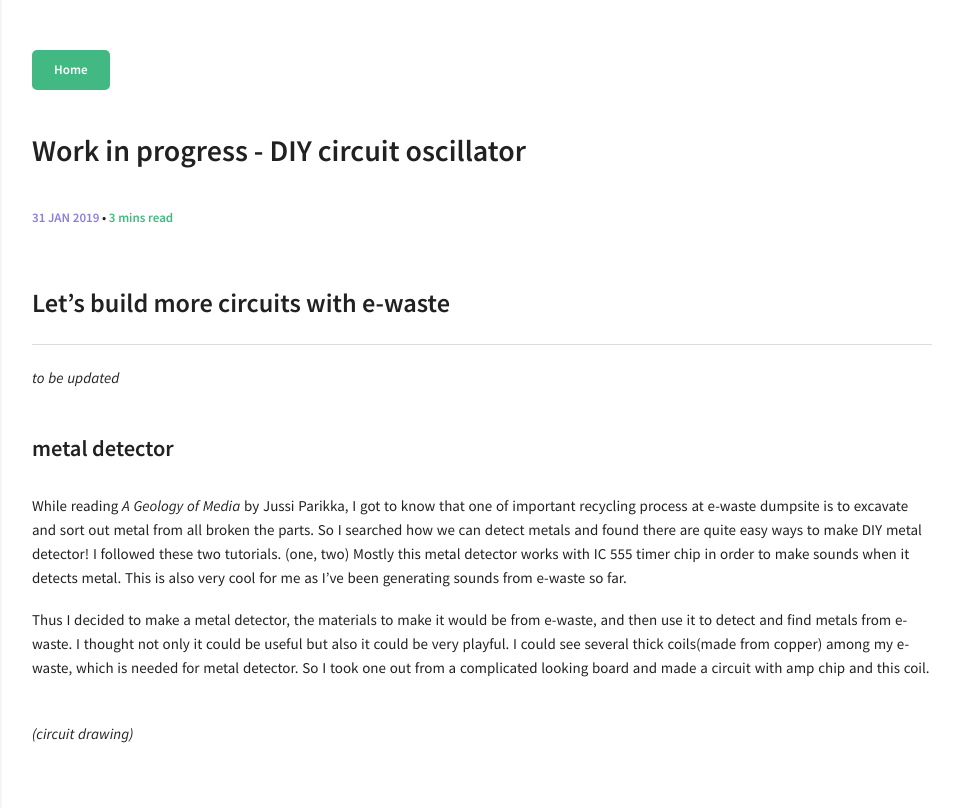
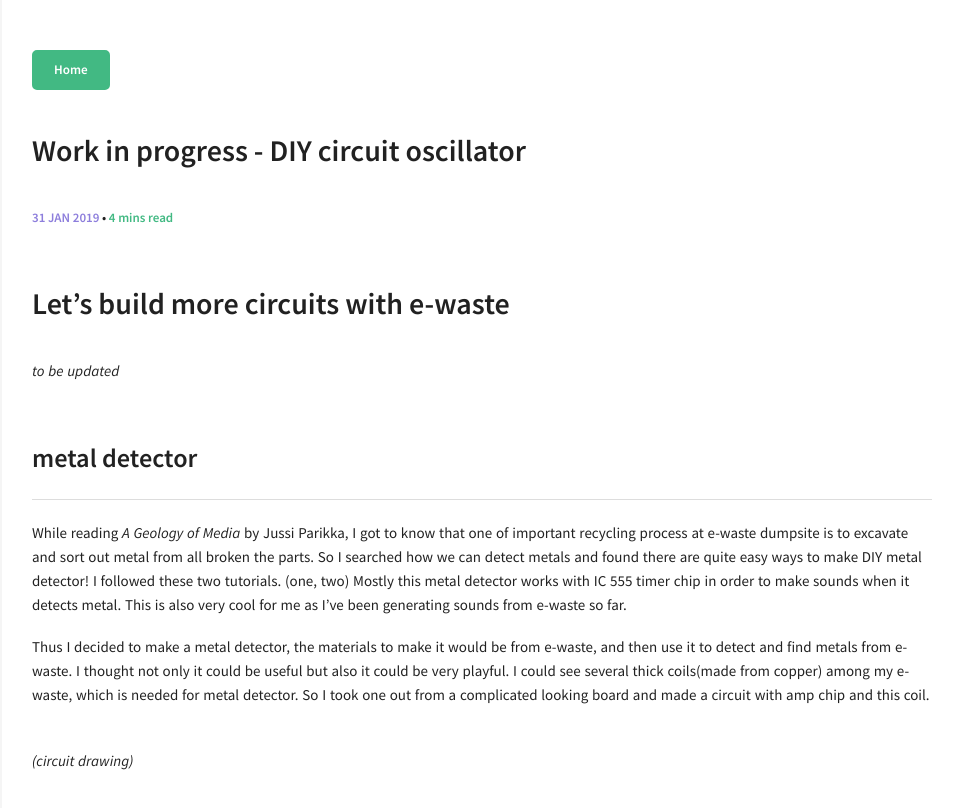
Before and after one commit to lucid2713/blog, a Jekyll site: the page built from _posts/2019-01-31-work-in-progress-diy-circuit-oscillator.md, in a window 1280 px wide, cut to the strip 0-808 px from the top of the page. Shown: the whole strip, without its empty margins (318-1278 px from the left). Built offline with Jekyll 4.4.1, drawn with Linux system fonts in a browser that asks for light colours; some of the changed text lies outside the part shown.

Commit message:
post update

```diff
--- a/_posts/2019-01-31-work-in-progress-diy-circuit-oscillator.md
+++ b/_posts/2019-01-31-work-in-progress-diy-circuit-oscillator.md
@@ -1,112 +1,151 @@
 ---
 layout: post
 title: Work in progress - DIY circuit oscillator
-excerpt: "building circuit oscillator"
-tags: [e-waste, instrument, handmade electronics]
-categories: [work, research]
-modified: 2019-02-04
-
+excerpt: building circuit oscillator
+tags:
+  - e-waste
+  - instrument
+  - handmade electronics
+categories:
+  - work
+  - research
+modified: 2019-02-12T00:00:00.000Z
 ---
 
-## Let's build more circuits with e-waste
+# Let's build more circuits with e-waste
 
-*to be updated*
+_to be updated_
 
-### metal detector
-While reading *A Geology of Media* by Jussi Parikka, I got to know that one of important recycling process at e-waste dumpsite is to excavate and sort out metal from all broken the parts. So I searched how we can detect metals and found there are quite easy ways to make DIY metal detector! I followed these two tutorials. (one, two)
-Mostly this metal detector works with IC 555 timer chip in order to make sounds when it detects metal. This is also very cool for me as I've been generating sounds from e-waste so far.
+## metal detector
 
-Thus I decided to make a metal detector, the materials to make it would be from e-waste, and then use it to detect and find metals from e-waste. I thought not only it could be useful but also it could be very playful.
-I could see several thick coils(made from copper) among my e-waste, which is needed for metal detector. So I took one out from a complicated looking board and made a circuit with amp chip and this coil.
-<br><br>
+While reading _A Geology of Media_ by Jussi Parikka, I got to know that one of important recycling process at e-waste dumpsite is to excavate and sort out metal from all broken the parts. So I searched how we can detect metals and found there are quite easy ways to make DIY metal detector! I followed these two tutorials. (one, two) Mostly this metal detector works with IC 555 timer chip in order to make sounds when it detects metal. This is also very cool for me as I've been generating sounds from e-waste so far.
 
-*(circuit drawing)*
-<br><br><br>
+Thus I decided to make a metal detector, the materials to make it would be from e-waste, and then use it to detect and find metals from e-waste. I thought not only it could be useful but also it could be very playful. I could see several thick coils(made from copper) among my e-waste, which is needed for metal detector. So I took one out from a complicated looking board and made a circuit with amp chip and this coil.
+<br>
+<br>
 
+_(circuit drawing)_
+<br>
+<br>
+<br>
 <p align="center">
-<iframe width="560" height="315" src="https://www.youtube.com/embed/J2WGZsE1m4w" frameborder="0" allow="accelerometer; autoplay; encrypted-media; gyroscope; picture-in-picture" allowfullscreen></iframe>
+<iframe width="560" height="315" src="https://www.youtube.com/embed/J2WGZsE1m4w" frameborder="0" allow="accelerometer; autoplay; encrypted-media; gyroscope; picture-in-picture" allowfullscreen="">
+</iframe>
 <br>
-In this video you can see how it works.
-<br>
+In this video you can see how it works.<br>
 2 speakers and coil from my e-waste collection
 </p>
 
 <br>
-However, when I tried, I can hear sounds but it was not very distinctive whether it catches up the metal or not. And there are many variables which affects accuracy of this metal detector such as the size of coil, values of resistors and capacitors.
-Anyways when I tired with the same of resistors and capacitors as tutorials, the sound was not clear thus I guess I maybe have to try with more bigger coil. However at the moment, when I just change the value of resistors and capacitors randomly, and put metals close to it, it makes sounds for some reason. But I'm not sure if it works in this way anyhow.
+However, when I tried, I can hear sounds but it was not very distinctive whether it catches up the metal or not. And there are many variables which affects accuracy of this metal detector such as the size of coil, values of resistors and capacitors. Anyways when I tired with the same of resistors and capacitors as tutorials, the sound was not clear thus I guess I maybe have to try with more bigger coil. However at the moment, when I just change the value of resistors and capacitors randomly, and put metals close to it, it makes sounds for some reason. But I'm not sure if it works in this way anyhow.
 
 Nevertheless, this metal detector could be another possible instruments. So I'm gonna keep working on it to make it operate properly.
 
+## sorting out e-waste
 
-### sorting out e-waste
 I decided to make as many circuit instruments as I can from now on. This time I would try with several different oscillator chips together with any kinds of possible components from e-waste.
-<br><br>
+<br>
+<br>
+
 ![categorizing components]({{site.url}}/img/parts_categorization.gif){: width="800px"}
-<br><br>
+<br>
+<br>
 I sorted out what kinds of components I can use from my e-waste collection. This is the list of components I can directly re-use from e-waste.
-* push buttons
-* leds (led panels)
-* resistors
-* capacitors
-* transistors
-* switch
+
+- push buttons
+- leds (led panels)
+- resistors
+- capacitors
+- transistors
+- switch
 
 According to this categorizing, I'll combine these components with several different circuit instruments. For the other e-wastes which are not sorted from this categorization, I can still use them as a resistor by connecting somewhere on their body to the circuit instruments. I used them in this way before.
 <br>
-*(add drawing to illustrate this idea)*
-<br><br>
-<hr>
+
+![capacitors and resistors, ready to be connected]({{site.url}}/img/ready_to_be_connected.jpg){: width="800px"}
+<p align="center">
+ready to be connected!
+</p>
+<br>
+![drawing e-waste instruments connected]({{site.url}}/img/e-waste_instrument_connecting_idea.jpg){: width="800px"}
+<br>
+<br>
+
+--------------------------------------------------------------------------------
 
 ### integrated chips - schmitt trigger oscillator and its friends
 
 #### cd40106
-<br>
-*(description & videos)*
+ <br>
+_(description & videos)_
 
 ![circuit with cd40106, cd4093, and cd4049]({{site.url}}/img/cd40106_4093_4049.png){: width="800px"}
+<br>
+<br>
 
-<br><br>
-
-#### cd4093
-NAND gate oscillator
+#### cd4093 NAND gate oscillator
 <br>
-*(description & videos)*
-<br><br>
+_(description & videos)_
+<br>
+<br>
 ![cd4093_drawing]({{site.url}}/img/cd4093_drawing.jpg){: width="800px"}
-
-<br><br>
+<br>
+<br>
 
 #### cd 4040
 <br>
-*(description & videos)*
-<br><br>
-![cd4093 with cd4040]({{site.url}}/img/cd4093_with_cd4040.JPG){: width="800px"}
+<br>
+![cd4093 with cd4040, 1]({{site.url}}/img/cd4093_with_cd4040.JPG){: width="800px"}
 
-<br><br>
+![cd4093 with cd4040, 2]({{site.url}}/img/cd4093_with_cd4040_2.jpg){: width="800px"}
+<p align="center">
+cd4040(frequency divider) with cd4093
+<br>
+<br>
+<audio controls="">
+<source src="https://raw.githubusercontent.com/lucid2713/blog/master/audio/cd4093,cd4040.mp3" type="audio/mpeg">
+<source src="https://raw.githubusercontent.com/lucid2713/blog/master/audio/cd4093,cd4040.ogg" type="audio/ogg">
+    Your browser does not support the audio tag.
+</audio>
+</p>
+<br>
+<br>
 
-#### cd 4051
-<br>
-*(description & videos)*
+#### cd 4051<br>
+_(description & videos)_
+
 <p align="center">
 8 ways analog switch
 </p>
-![cd4051 with cd4040 and cd40106]({{site.url}}/img/sequencer_cd4051_cd4040_cd40106.JPG){: width="800px"}
 
-![cd4051 with cd4040 and cd40106 with leds]({{site.url}}/img/sequencer_with_leds.JPG){: width="800px"}
+![cd4051 with cd4040 and cd40106]({{site.url}}/img/sequencer_cd4051_cd4040_cd40106.JPG){: width="800px"} ![cd4051 with cd4040 and cd40106 with leds]({{site.url}}/img/sequencer_with_leds.JPG){: width="800px"}
+<br>
+<br>
 
+##### non synchronized sounds
 
-<br><br>
-##### non synchronized sounds
+![cd4051 with cd40106]({{site.url}}/img/cd40106,cd4051.JPG){: width="800px"}
+
 <p align="center">
 cd40106 and cd4051 with e-waste
-<br><br>
-<audio controls>
-	<source src="https://raw.githubusercontent.com/lucid2713/blog/master/audio/cd40106,cd4051.mp3" type="audio/mpeg">
-	<source src="https://raw.githubusercontent.com/lucid2713/blog/master/audio/cd40106,cd4051.ogg" type="audio/ogg">
-	Your browser does not support the audio tag.
+<br>
+<br>
+
+<audio controls="">
+<source src="https://raw.githubusercontent.com/lucid2713/blog/master/audio/cd40106,cd4051.mp3" type="audio/mpeg">
+<source src="https://raw.githubusercontent.com/lucid2713/blog/master/audio/cd40106,cd4051.ogg" type="audio/ogg">
+    Your browser does not support the audio tag.
 </audio>
 </p>
 
-![cd4051 with cd40106]({{site.url}}/img/cd40106,cd4051.JPG){: width="800px"}
 
-<br><br><br>
+
+<br>
+<br>
+
+### cd4069
+_(description & videos)_
+
+<br>
+<br>
+<br>
```
Also changed, not shown: img/cd4093_with_cd4040_2.jpg (added), img/e-waste_instrument_connecting_idea.jpg (added), 3 other files.
